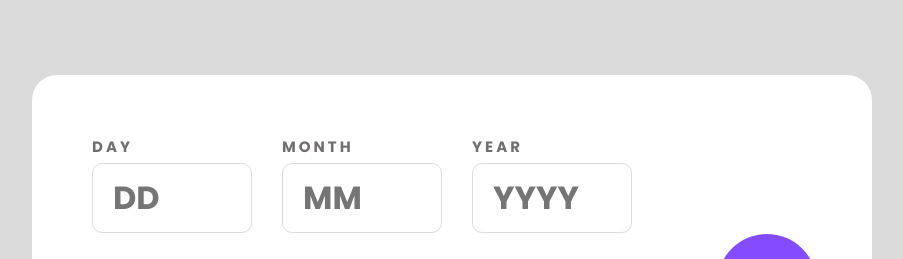
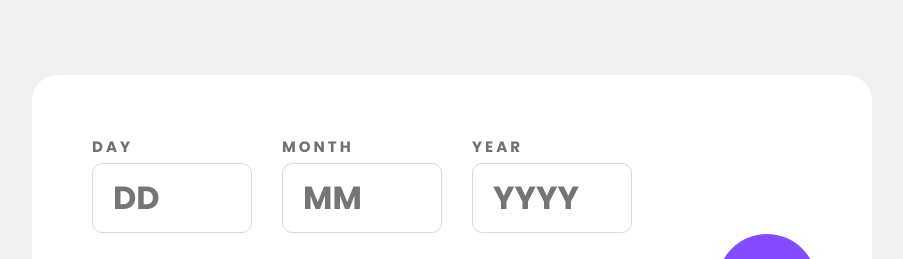
Before and after one commit to Enrico-Barros/Age-Calculator_app, a plain HTML site: page index.html in a window 1280 px wide. Shown: the top 259 px of the page, without its empty margins (188-1091 px from the left). Drawn offline with Linux system fonts and the light colour scheme.

Commit message:
Update style.css

```diff
--- a/style.css
+++ b/style.css
@@ -20,7 +20,7 @@
 }
 
 body{
-    background-color: var(--Light_grey);
+    background-color: var(--Off_white);
 }
 
 main{
```
